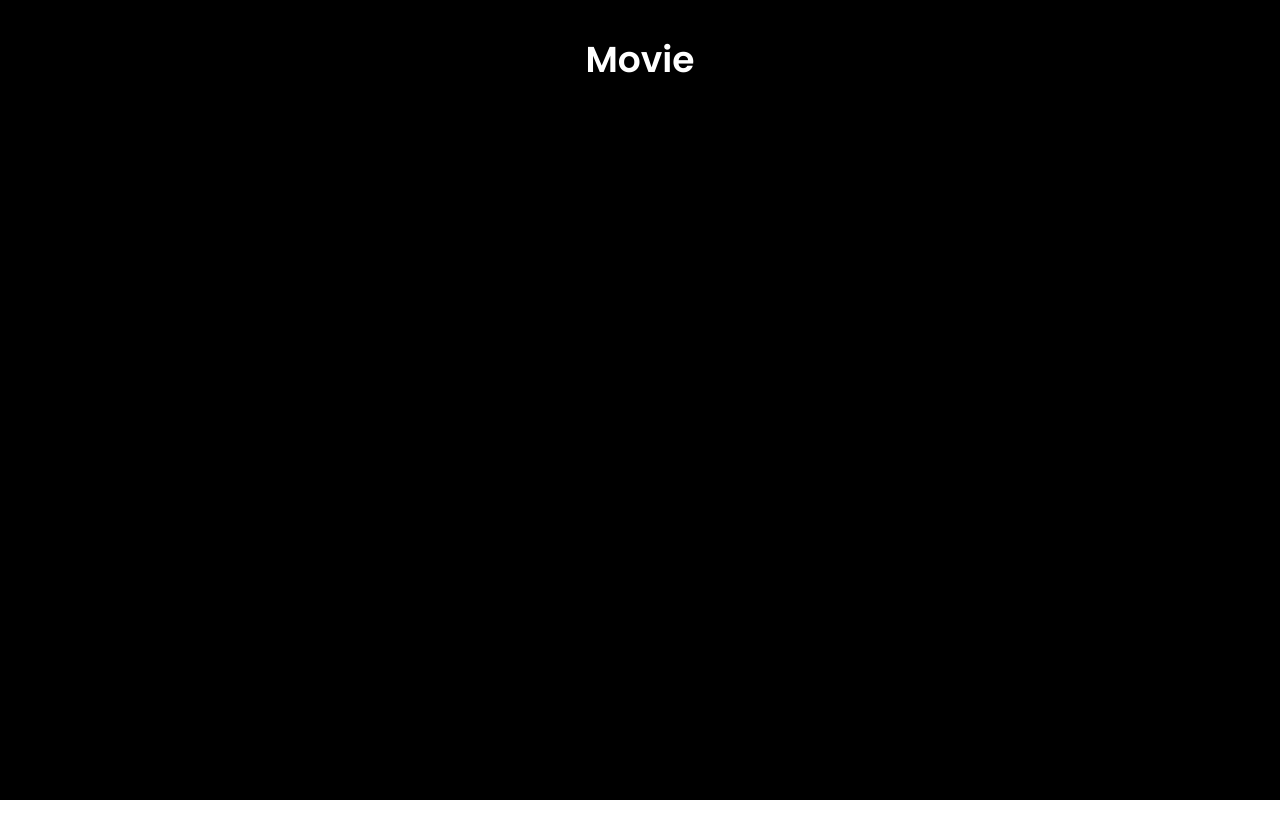
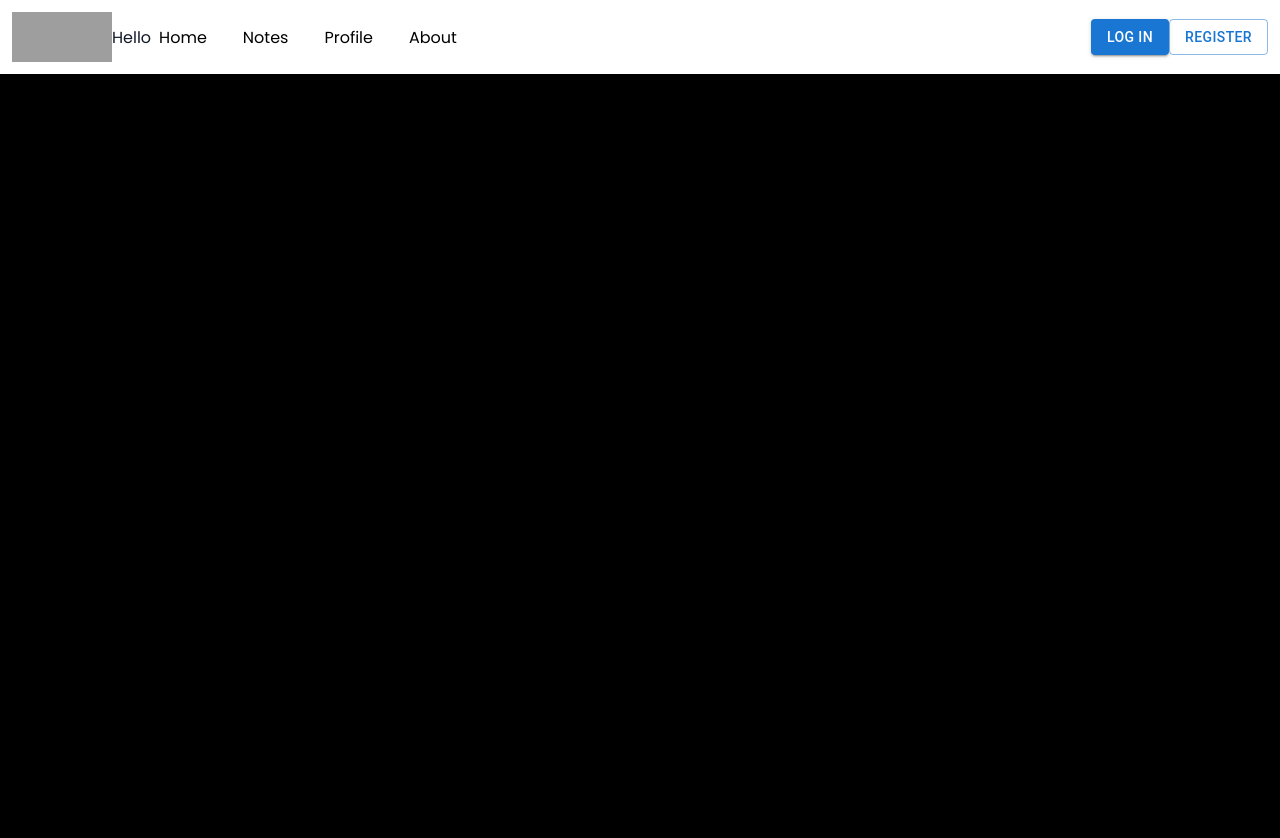
Before and after one commit to satyadalei/note-keeper-v2, a Next.js app in the folder client/: page / in a window 1280 px wide. Shown: the top 838 px of the page. Before the commit the page ends 800 px from the top, so only its background shows below. Built offline with nearby package versions, Linux system fonts and the light colour scheme; grey boxes are pictures that could not be loaded.

Commit message:
creating responsive navbar

```diff
--- a/client/package.json
+++ b/client/package.json
@@ -9,6 +9,10 @@
     "lint": "next lint"
   },
   "dependencies": {
+    "@emotion/react": "^11.11.1",
+    "@emotion/styled": "^11.11.0",
+    "@mui/icons-material": "^5.14.9",
+    "@mui/material": "^5.14.10",
     "@types/node": "20.6.2",
     "@types/react": "18.2.22",
     "@types/react-dom": "18.2.7",
--- a/client/src/app/globals.css
+++ b/client/src/app/globals.css
@@ -1,6 +1,14 @@
-@tailwind base;
+*{
+  margin: 0;
+  padding: 0;
+  box-sizing: border-box;
+  text-decoration: none;
+}
+/* @tailwind base; */
 @tailwind components;
 @tailwind utilities;
+
+
 
 /* :root {
   --foreground-rgb: 0, 0, 0;
--- a/client/src/app/layout.tsx
+++ b/client/src/app/layout.tsx
@@ -2,7 +2,7 @@ import './globals.css'
 import type { Metadata } from 'next'
 import { Inter } from 'next/font/google'
 import { Poppins } from 'next/font/google'
-
+import Navbar from '@/components/Navbar'
 const inter = Inter({ subsets: ['latin'] })
 
 const poppins = Poppins({
@@ -11,9 +11,9 @@ const poppins = Poppins({
 })
 
 export const metadata: Metadata = {
-  title: 'Movie details app',
-  description: 'This app tells about the movies',
-  keywords : ["movies","watchmovies"]
+  title: 'Note keeper web app',
+  description: 'This app helps to create & organize notes.',
+  keywords : ["note","online note keeper app", "note keeper online"]
 }
 
 export default function RootLayout({
@@ -23,7 +23,10 @@ export default function RootLayout({
 }) {
   return (
     <html lang="en">
-      <body className={poppins.className} >{children}</body>
+      <body className={poppins.className} >
+        <Navbar/>
+        {children}
+      </body>
     </html>
   )
 }
--- a/client/src/app/page.tsx
+++ b/client/src/app/page.tsx
@@ -7,11 +7,6 @@ export default function Home() {
         <title>Movie </title>
         <meta name="description" content="A movie web application" />
       </Head>
-
-       <main className="container mx-auto py-10 px-4 flex flex-col items-center justify-center" >
-          <h1 className="text-4xl font-bold mb-8 text-white" >Movie</h1>
-       </main>
-
     </div>
   )
 }
--- a/client/src/app/services/movieservice.ts
+++ /dev/null
@@ -1 +0,0 @@
-import axios from "axios";
--- a/client/src/components/MovieSearch.tsx
+++ /dev/null
@@ -1,12 +0,0 @@
-"use client"
-import React from 'react'
-
-const MovieSearch = () => {
-  return (
-    <div>
-
-    </div>
-  )
-}
-
-export default MovieSearch
--- /dev/null
+++ b/client/src/components/Navbar.tsx
@@ -0,0 +1,72 @@
+"use client"
+import React, { useState } from "react";
+import Link from "next/link";
+import Image from "next/image";
+import { Button } from "@mui/material";
+import MenuIcon from '@mui/icons-material/Menu';
+import ClearIcon from '@mui/icons-material/Clear';
+const Navbar = () => {
+
+  const [isOpen, setIsOpen] = useState(false);
+
+  return (
+    <div className="container mx-auto flex flex-wrap p-3 flex-col md:flex-row items-center">
+      <Link
+        href={"/"}
+        className="flex title-font font-medium items-center text-gray-900 mb-4 md:mb-0"
+      >
+        <Image
+          src={"https://www.locofy.ai/blog/locofylogo.svg"}
+          width={100}
+          height={50}
+          alt="Logo"
+        />
+        Hello
+      </Link>
+      <div className={`w-full block flex-grow lg:flex lg:items-center lg:w-auto ${isOpen ? "block" : "hidden"} `}>
+        <Link
+          className="mr-5 p-2 no-underline text-black hover:bg-blue-500 hover:text-white transition duration-300 ease-in-out rounded-lg"
+          href={"/home"}
+        >
+          Home
+        </Link>
+        <Link
+          className="mr-5 p-2 no-underline text-black hover:bg-blue-500 hover:text-white transition duration-300 ease-in-out rounded-lg "
+          href={"/notes"}
+        >
+          Notes
+        </Link>
+        <Link
+          className="mr-5 p-2 no-underline text-black hover:bg-blue-500 hover:text-white transition duration-300 ease-in-out rounded-lg "
+          href={"/profile"}
+        >
+          Profile
+        </Link>
+        <Link
+          className="mr-5 p-2 no-underline text-black hover:bg-blue-500 hover:text-white transition duration-300 ease-in-out rounded-lg "
+          href={"/about"}
+        >
+          About
+        </Link>
+      </div>
+
+      <Button className="inline-flex items-center border-0 py-1 px-3 m-1 " variant="contained">Log in</Button>
+      <Button className="inline-flex items-center py-1 px-3 m-1 hover:bg-blue-500 hover:text-white " variant="outlined">Register</Button>
+
+      <div className="block lg:hidden">
+        {
+          isOpen ?
+          <ClearIcon onClick={() => { setIsOpen(false) }} className="cursor-pointer" />
+          :
+          <MenuIcon onClick={() => { setIsOpen(true) }} className="cursor-pointer" />
+        }
+
+
+      </div>
+
+
+    </div>
+  );
+};
+
+export default Navbar;
```
Also changed, not shown: 1 other file (tests, documents, lock files or other folders).
